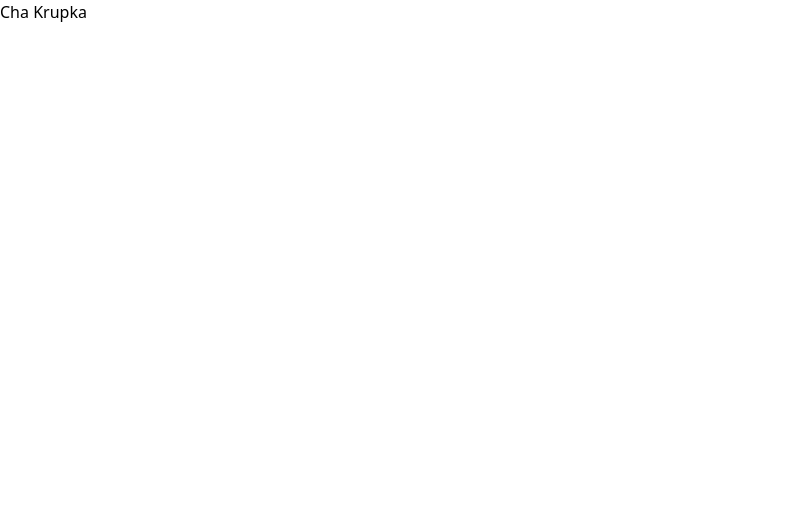
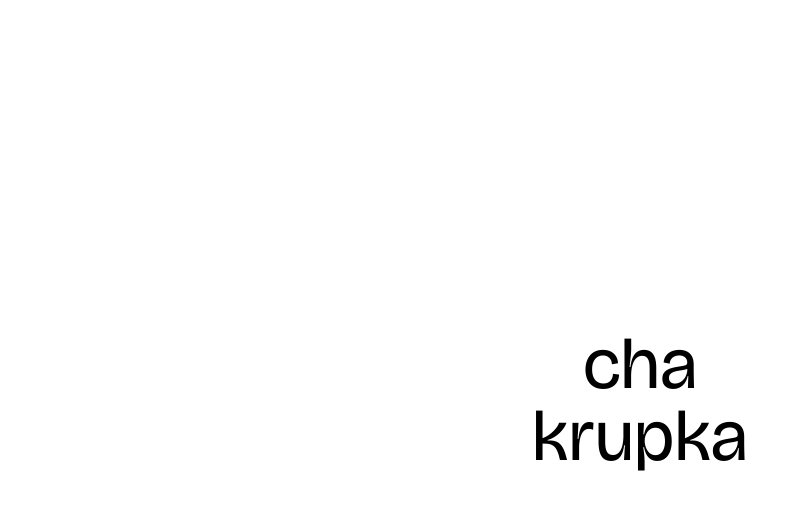
Before and after one commit to chakrupka/me, a React (Vite) app: page / in a window 1280 px wide. Shown: the top 510 px of the page, without its empty margins (0-807 px from the left). Built offline with nearby package versions, Linux system fonts and the light colour scheme.

Commit message:
basic scaffold

```diff
--- a/index.html
+++ b/index.html
@@ -1,6 +1,12 @@
-<!DOCTYPE html>
+<!doctype html>
 <html lang="en">
   <head>
+    <link rel="preconnect" href="https://fonts.googleapis.com" />
+    <link rel="preconnect" href="https://fonts.gstatic.com" crossorigin />
+    <link
+      href="https://fonts.googleapis.com/css2?family=Archivo:ital,wght@0,100..900;1,100..900&family=Bricolage+Grotesque:opsz,wght@12..96,200..800&family=IBM+Plex+Mono:ital,wght@0,100;0,200;0,300;0,400;0,500;0,600;0,700;1,100;1,200;1,300;1,400;1,500;1,600;1,700&display=swap"
+      rel="stylesheet"
+    />
     <meta charset="UTF-8" />
     <link rel="icon" type="image/svg+xml" href="/vite.svg" />
     <meta name="viewport" content="width=device-width, initial-scale=1.0" />
--- a/src/App.tsx
+++ b/src/App.tsx
@@ -1,7 +1,90 @@
-import React from 'react';
+import { useEffect, useState, useRef } from "react";
 
 function App() {
-  return <p>Cha Krupka</p>;
+  const BASE_VH = 50;
+  const SCROLL_VH = 80;
+
+  const initialHeight = useRef(window.innerHeight);
+  const [progress, setProgress] = useState(0);
+  const scrollRafRef = useRef<number | null>(null);
+
+  useEffect(() => {
+    const limitPx = (SCROLL_VH / 100) * initialHeight.current;
+    let lastY = 0;
+
+    const onScroll = () => {
+      lastY = window.scrollY;
+
+      if (scrollRafRef.current !== null) return;
+
+      scrollRafRef.current = requestAnimationFrame(() => {
+        const p = limitPx > 0 ? Math.min(lastY / limitPx, 1) : 0;
+        setProgress(p);
+        scrollRafRef.current = null;
+      });
+    };
+
+    window.addEventListener("scroll", onScroll, { passive: true });
+    return () => {
+      window.removeEventListener("scroll", onScroll);
+      if (scrollRafRef.current !== null) {
+        cancelAnimationFrame(scrollRafRef.current);
+      }
+    };
+  }, []);
+
+  const scale = Math.max(1 - progress, 0.3);
+  const topHeight = (BASE_VH / 100) * initialHeight.current;
+  const maxShift = topHeight * 0.7;
+  const shift = maxShift * progress;
+
+  return (
+    <div
+      className="relative min-h-[200vh] overscroll-none dark:bg-black"
+      style={{ overscrollBehavior: "none" }}
+    >
+      <div
+        className="fixed inset-0 z-0 flex flex-col items-center justify-center gap-5 text-5xl dark:text-white"
+        style={{ opacity: `${scale == 0.3 ? 1 : 1 - scale}` }}
+      >
+        <p>ABOUT</p>
+        <p>PROJECTS</p>
+        <p>RÉSUMÉ</p>
+      </div>
+
+      <div
+        className="fixed top-0 left-0 z-10 w-full overflow-hidden"
+        style={{ height: `${topHeight}px` }}
+      >
+        <div
+          className="absolute inset-0 origin-top bg-white will-change-transform dark:bg-black"
+          style={{ transform: `scaleY(${scale})` }}
+        />
+        <div
+          className="absolute inset-x-0 bottom-0 flex justify-center will-change-transform"
+          style={{ transform: `translateY(-${shift}px)` }}
+        >
+          <h1 className="text-7xl text-black dark:text-white">cha</h1>
+        </div>
+      </div>
+
+      <div
+        className="fixed bottom-0 left-0 z-10 w-full overflow-hidden"
+        style={{ height: `${topHeight}px` }}
+      >
+        <div
+          className="absolute inset-0 origin-bottom bg-white will-change-transform dark:bg-black"
+          style={{ transform: `scaleY(${scale})` }}
+        />
+        <div
+          className="absolute inset-x-0 top-0 flex justify-center will-change-transform"
+          style={{ transform: `translateY(${shift}px)` }}
+        >
+          <h1 className="text-7xl text-black dark:text-white">krupka</h1>
+        </div>
+      </div>
+    </div>
+  );
 }
 
 export default App;
--- a/src/index.css
+++ b/src/index.css
@@ -1 +1,18 @@
-@import 'tailwindcss';
+@import "tailwindcss";
+
+html,
+body,
+#root {
+  height: 100%;
+  width: 100%;
+  overscroll-behavior: none;
+  -webkit-overflow-scrolling: touch;
+}
+
+* {
+  /* font-family: "IBM Plex Mono", monospace; */
+  font-family: "Bricolage Grotesque", sans-serif;
+  font-optical-sizing: auto;
+  font-style: normal;
+  font-variation-settings: "wdth" 100;
+}
```
